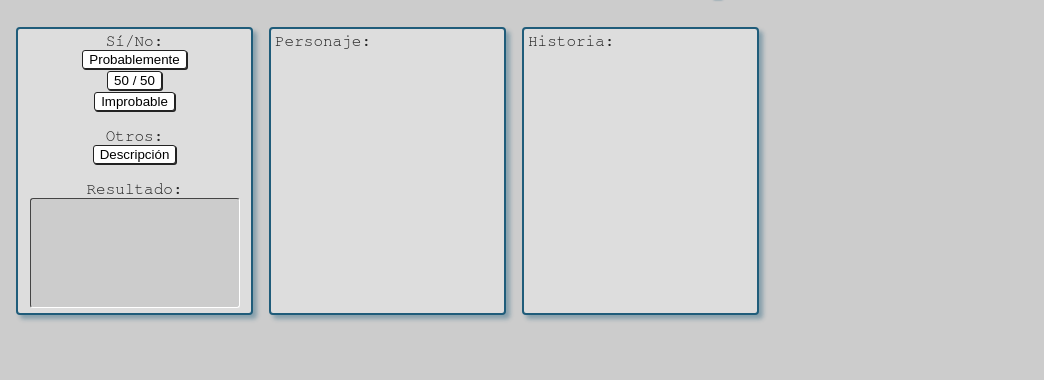
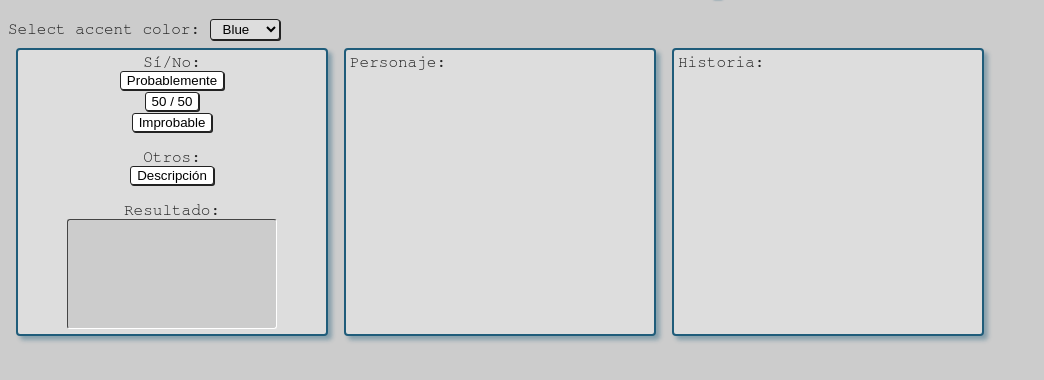
Before and after one commit to da-martin/generadores-web, a plain HTML site: page index.html in a window 1280 px wide. Shown: the part 56-436 px from the top of the page, without its empty margins (0-1044 px from the left). Drawn offline with Linux system fonts and the light colour scheme.

Commit message:
Added accent color selection

```diff
--- a/generadores.js
+++ b/generadores.js
@@ -82,3 +82,13 @@ btnDescription.addEventListener("click", function() {
   const txtResults = document.querySelector('#results');
   txtResults.textContent = rollOnTable(DESCRIPTION);
 });
+
+
+
+
+const selectColors = document.querySelector('#colors');
+selectColors.addEventListener("change", function() {
+    console.log(this.value);
+    const body = document.querySelector('body');
+    body.style.setProperty("--accent-color", this.value + ", 60%, 30%");
+});
--- a/index.html
+++ b/index.html
@@ -10,6 +10,14 @@
 </head>
 <body>
   <h1>Generadores de ideas para historias</h1>
+  Select accent color:
+  <select name="colors" id="colors">
+    <option value="200" selected>Blue</option>
+    <option value="275">Purple</option>
+    <option value="40">Yellow</option>
+    <option value="0">Red</option>
+    <option value="100">Green</option>
+  </select>
   <div id="container">
     <div id="main" class="frames">
       <div>Sí/No:</div>
--- a/styles.css
+++ b/styles.css
@@ -19,6 +19,14 @@ h1 {
   text-shadow: 2px 2px 2px hsla(var(--accent-color), 0.7);
   margin-left: 8px;
   text-align: center;
+}
+
+#colors {
+  background-color: #DDD;
+  border: 1px solid #222;
+  border-radius: 3px;
+  box-shadow: 1px 1px 0px #222;
+  padding: 1px 1px 1px 8px;
 }
 
 #container {
@@ -70,7 +78,7 @@ button {
   border: 2px solid hsla(var(--accent-color), 1);
   border-radius: 4px;
   padding: 4px;
-  width: 225px;
+  width: 300px;
   margin: 8px;
   box-shadow: 4px 4px 4px hsla(var(--accent-color), 0.4);
 }
```
